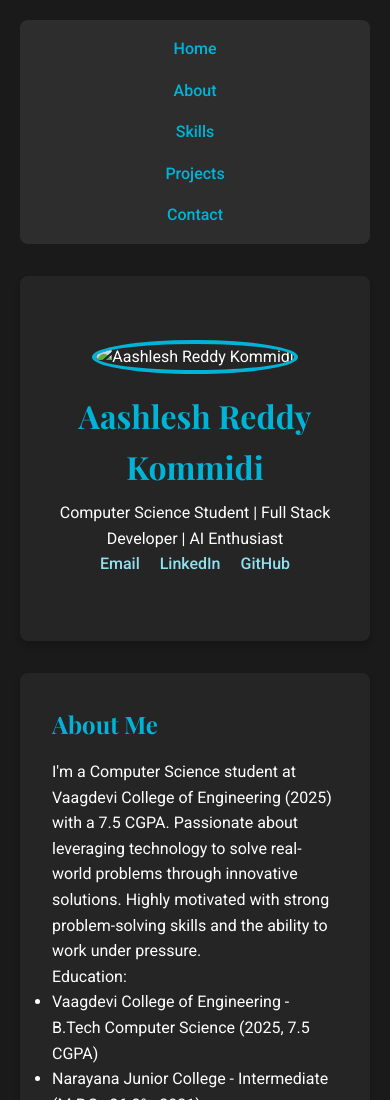
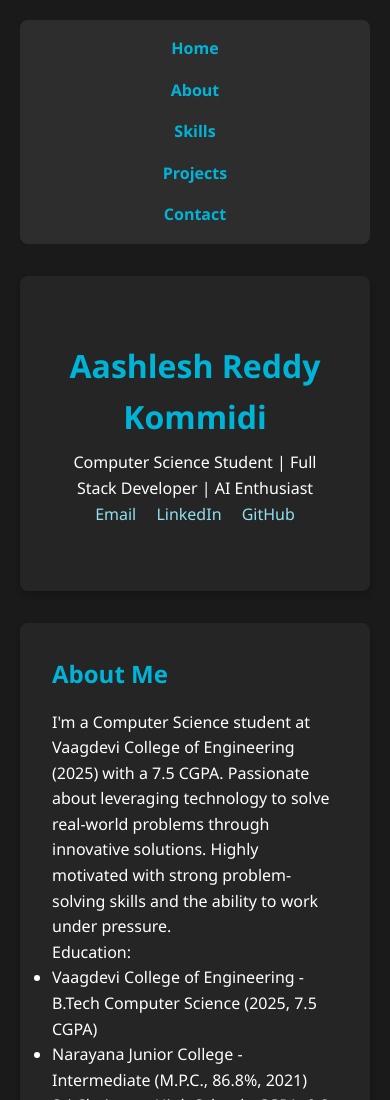
Before and after one commit to Nishu0777/Portfolio, a plain HTML site: page Portfolio.html in a window 390 px wide. Shown: the top 1100 px of the page. Drawn offline with nearby package versions, Linux system fonts and the light colour scheme.

Commit message:
Update Portfolio.html

```diff
--- a/Portfolio.html
+++ b/Portfolio.html
@@ -5,12 +5,11 @@
     <meta name="viewport" content="width=device-width, initial-scale=1.0">
     <title>Aashlesh Reddy Kommidi - Portfolio</title>
     <style>
-        @import url('https://fonts.googleapis.com/css2?family=Playfair+Display:wght@400;700&family=Roboto:wght@300;400;500&display=swap');
-
         * {
             margin: 0;
             padding: 0;
             box-sizing: border-box;
+            font-family: 'Segoe UI', Tahoma, Geneva, Verdana, sans-serif;
         }
 
         body {
@@ -18,7 +17,6 @@
             color: #ffffff;
             line-height: 1.6;
             padding: 20px;
-            font-family: 'Roboto', sans-serif; /* Default font for body text */
         }
 
         .container {
@@ -45,8 +43,7 @@
         nav a {
             color: #00b4d8;
             text-decoration: none;
-            font-family: 'Roboto', sans-serif;
-            font-weight: 500;
+            font-weight: 600;
             transition: color 0.3s;
         }
 
@@ -65,7 +62,6 @@
         h1, h2 {
             color: #00b4d8;
             margin-bottom: 1rem;
-            font-family: 'Playfair Display', serif; /* Stylish font for headings */
         }
 
         .hero {
@@ -73,26 +69,14 @@
             padding: 4rem 2rem;
         }
 
-        .hero img {
-            width: 200px;
-            height: 200px;
-            border-radius: 50%;
-            object-fit: cover;
-            margin-bottom: 1rem;
-            border: 4px solid #00b4d8;
-        }
-
         .hero h1 {
             font-size: 2.5rem;
             margin-bottom: 0.5rem;
-            font-weight: 700; /* Bold for emphasis */
         }
 
         .contact-links a {
             color: #90e0ef;
             text-decoration: none;
-            font-family: 'Roboto', sans-serif;
-            font-weight: 500;
             margin: 0 0.5rem;
         }
 
@@ -108,7 +92,6 @@
             padding: 1rem;
             border-radius: 6px;
             transition: transform 0.3s;
-            font-family: 'Roboto', sans-serif;
         }
 
         .skill-item:hover, .project-item:hover {
@@ -118,15 +101,12 @@
         .project-item a {
             color: #00b4d8;
             text-decoration: none;
-            font-family: 'Roboto', sans-serif;
-            font-weight: 500;
         }
 
         footer {
             text-align: center;
             padding: 1rem;
             color: #777;
-            font-family: 'Roboto', sans-serif;
         }
 
         @media (max-width: 768px) {
@@ -138,10 +118,6 @@
 
             .hero h1 {
                 font-size: 2rem;
-            }
-            .hero img {
-                width: 150px;
-                height: 150px;
             }
         }
     </style>
@@ -159,7 +135,6 @@
         </nav>
 
         <section id="home" class="hero">
-            <img src="path-to-your-image.jpg" alt="Aashlesh Reddy Kommidi" class="profile-img">
             <h1>Aashlesh Reddy Kommidi</h1>
             <p>Computer Science Student | Full Stack Developer | AI Enthusiast</p>
             <div class="contact-links">
@@ -225,7 +200,7 @@
         </section>
 
         <footer>
-            <p>© 2025 Aashlesh Reddy Kommidi. All rights reserved.</p>
+            <p>&copy; 2025 Aashlesh Reddy Kommidi. All rights reserved.</p>
         </footer>
     </div>
 
```
